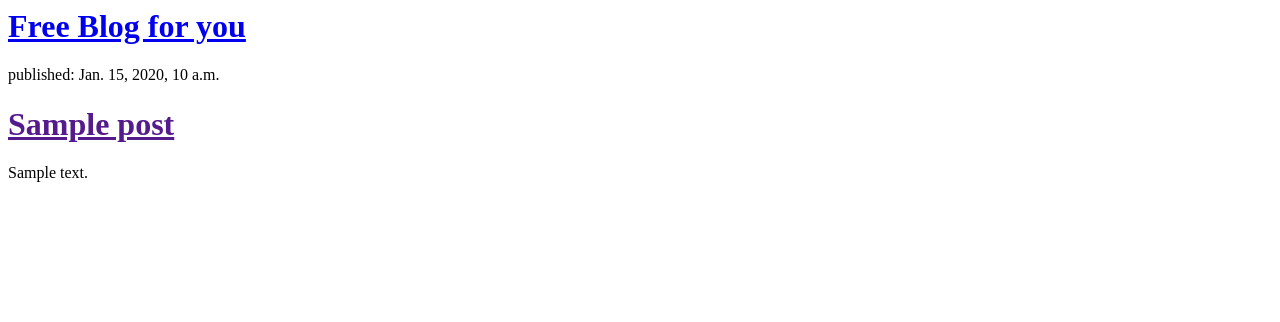
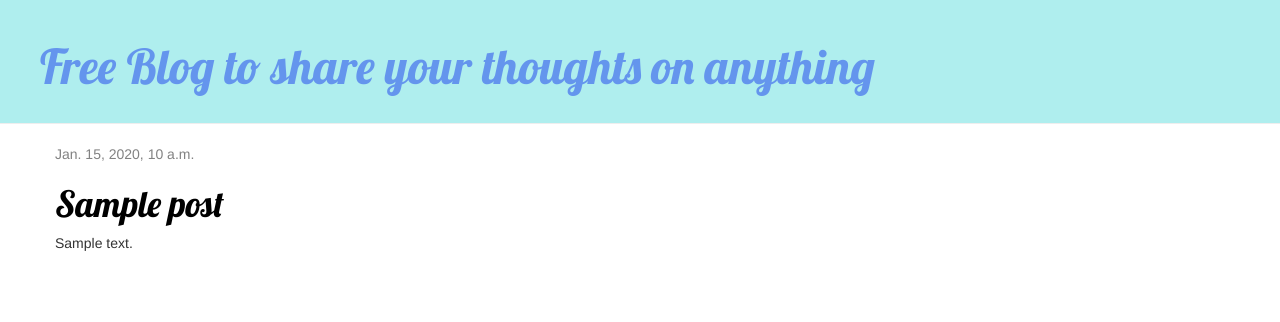
Before and after one commit to BlueCoderXD/my-first-blog, a Django app: template blog/templates/blog/post_list.html in a window 1280 px wide. Shown: the top 322 px of the page. Run offline with Django 3.2, Linux system fonts and the light colour scheme; the template is opened without the code that fills it: most values are stand-ins (such as "Sample title", 1, 10 or a date in 2020); some libraries are stand-ins or nearby versions.

Commit message:
Added a lot of changes such as view and template and some CSS

```diff
--- /dev/null
+++ b/blog/static/css/blog.css
@@ -0,0 +1,46 @@
+.page-header {
+    background-color: paleturquoise;
+    margin-top: 0;
+    padding: 20px 20px 20px 40px;
+}
+
+.page-header h1, .page-header h1 a, .page-header h1 a:visited, .page-header h1 a:active {
+    color: cornflowerblue;
+    font-size: 36pt;
+    text-decoration: none;
+}
+
+.content {
+    margin-left: 40px;
+}
+
+h1, h2, h3, h4 {
+    font-family: 'Lobster', cursive;
+}
+
+.date {
+    color: #828282;
+}
+
+.save {
+    float: right;
+}
+
+.post-form textarea, .post-form input {
+    width: 100%;
+}
+
+.top-menu, .top-menu:hover, .top-menu:visited {
+    color: #ffffff;
+    float: right;
+    font-size: 26pt;
+    margin-right: 20px;
+}
+
+.post {
+    margin-bottom: 70px;
+}
+
+.post h1 a, .post h1 a:visited {
+    color: #000000;
+}
--- /dev/null
+++ b/blog/templates/blog/base.html
@@ -0,0 +1,24 @@
+{% load staticfiles %}
+<html>
+    <head>
+        <title>Thoughts expression blog</title>
+        <link rel="stylesheet" href="//maxcdn.bootstrapcdn.com/bootstrap/3.2.0/css/bootstrap.min.css">
+        <link rel="stylesheet" href="//maxcdn.bootstrapcdn.com/bootstrap/3.2.0/css/bootstrap-theme.min.css">
+        <link href='//fonts.googleapis.com/css?family=Lobster&subset=latin,latin-ext' rel='stylesheet' type='text/css'>
+        <link rel="stylesheet" href="{% static 'css/blog.css' %}">
+    </head>
+
+    <body>
+    <div class="page-header">
+        <h1><a href="/">Free Blog to share your thoughts on anything</a></h1>
+    </div>
+    <div class="content container">
+        <div class="row">
+            <div class="col-md-8">
+            {% block content %}
+            {% endblock %}
+            </div>
+        </div>
+    </div>
+    </body>
+</html>
--- a/blog/templates/blog/post_list.html
+++ b/blog/templates/blog/post_list.html
@@ -1,18 +1,13 @@
-<html>
-    <head>
-        <title>Free Blog to express your thoughts</title>
-    </head>
-    <body>
-<div>
-    <h1><a href="/">Free Blog for you</a></h1>
-</div>
+{% extends 'blog/base.html' %}
 
-{% for post in posts %}
-    <div>
-        <p>published: {{ post.published_date }}</p>
-        <h1><a href="">{{ post.title }}</a></h1>
-        <p>{{ post.text|linebreaksbr }}</p>
-    </div>
-{% endfor %}
-    </body>
-</html>
+{% block content %}
+    {% for post in posts %}
+        <div class="post">
+            <div class="date">
+                {{ post.published_date }}
+            </div>
+            <h1><a href="{% url 'post_detail' pk=post.pk %}">{{ post.title }}</a></h1>
+            <p>{{ post.text|linebreaksbr }}</p>
+        </div>
+    {% endfor %}
+{% endblock %}
--- a/blog/urls.py
+++ b/blog/urls.py
@@ -2,5 +2,6 @@ from django.conf.urls import url
 from . import views
 
 urlpatterns = [
-    url(r'^$', views.post_list,name='post_list'),
+    url(r'^$', views.post_list, name='post_list'),
+    url(r'^post/(?P<pk>\d+)/$', views.post_detail, name='post_detail'),
 ]
--- a/blog/views.py
+++ b/blog/views.py
@@ -1,7 +1,12 @@
 from django.shortcuts import render
 from django.utils import timezone
 from .models import Post
+from django.shortcuts import render, get_object_or_404
 
 def post_list(request):
     posts = Post.objects.filter(published_date__lte=timezone.now()).order_by('published_date')
     return render(request, 'blog/post_list.html', {'posts': posts})
+
+def post_detail(request, pk):
+    post = get_object_or_404(Post, pk=pk)
+    return render(request, 'blog/post_detail.html', {'post': post})
--- a/mysite/settings.py
+++ b/mysite/settings.py
@@ -119,4 +119,4 @@ USE_TZ = True
 # https://docs.djangoproject.com/en/1.10/howto/static-files/
 
 STATIC_URL = '/static/'
-STATIC_ROOT = os.path.join(BASE_DIR, 'static')
+STATIC_ROOT = os.path.join(os.path.dirname(BASE_DIR), 'static')
```
Also changed, not shown: blog/templates/blog/post_detail.html (added, +13 -0 lines).
